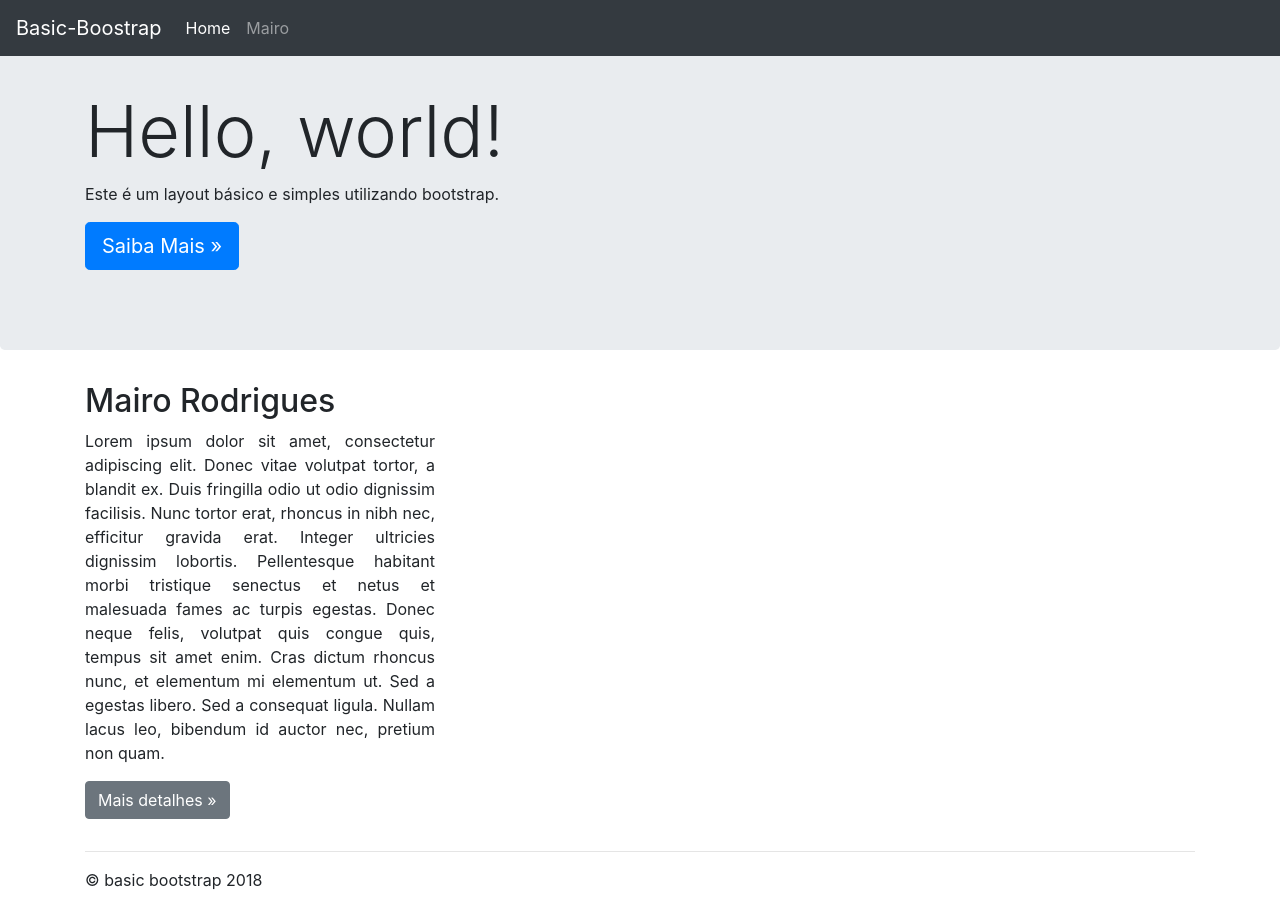
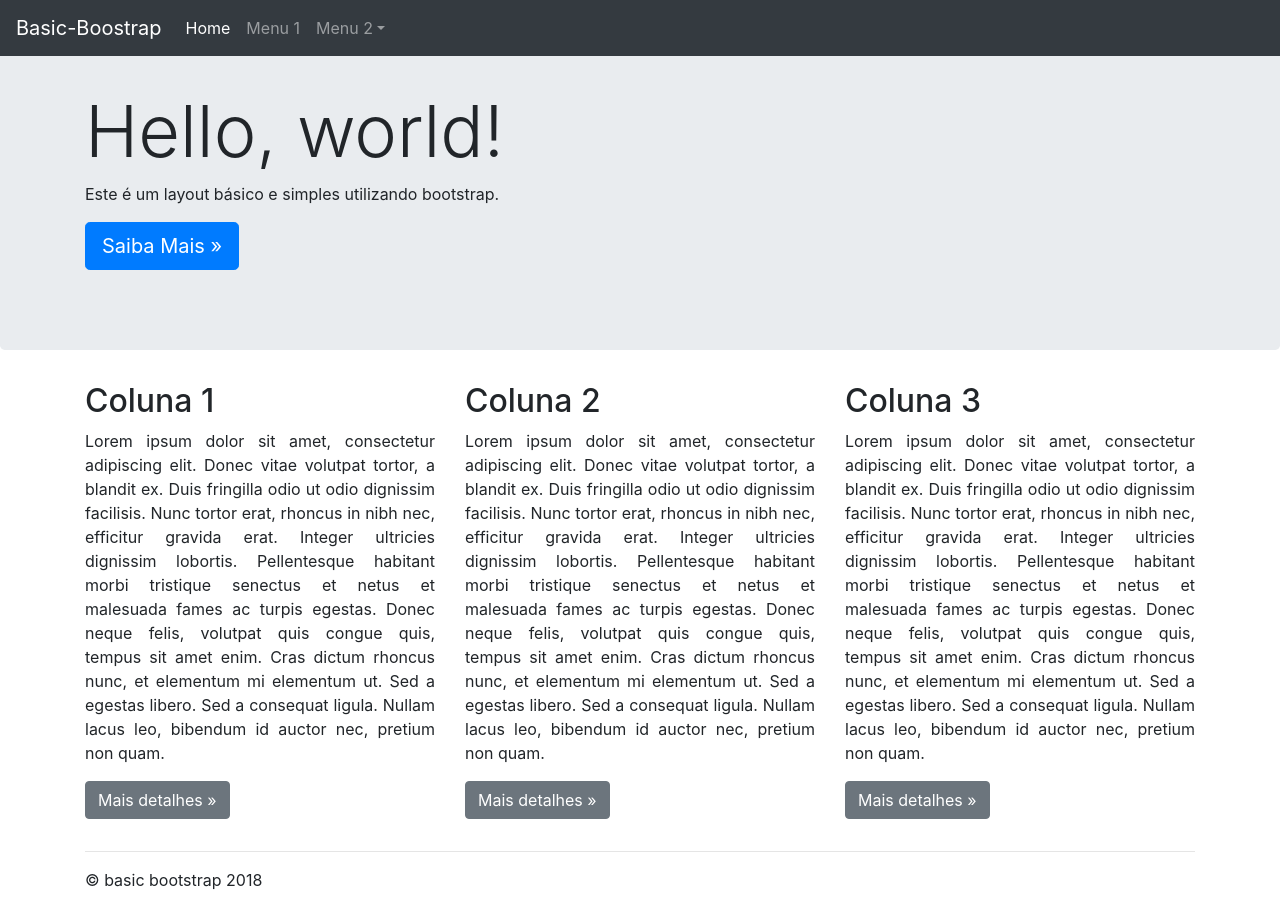
Before and after one commit to mairorodrigues/basic-bootstrap, a plain HTML site: page index.html in a window 1280 px wide. Drawn offline with nearby package versions, Linux system fonts and the light colour scheme.

Commit message:
Commit Final

```diff
--- a/index.html
+++ b/index.html
@@ -19,7 +19,15 @@
 					<a class="nav-link" href="#">Home <span class="sr-only">(current)</span></a>
 				</li>
 				<li class="nav-item">
-					<a class="nav-link" href="#">Mairo</a>
+					<a class="nav-link" href="#">Menu 1</a>
+				</li>
+				<li class="nav-item dropdown">
+					<a class="nav-link dropdown-toggle" href="http://example.com" id="dropdown01" data-toggle="dropdown" aria-haspopup="true" aria-expanded="false">Menu 2</a>
+					<div class="dropdown-menu" aria-labelledby="dropdown01">
+						<a class="dropdown-item" href="#">Sub Menu 1</a>
+						<a class="dropdown-item" href="#">Sub Menu 2</a>
+						<a class="dropdown-item" href="#">Sub Menu 3</a>
+					</div>
 				</li>
 			</ul>
 		</div>
@@ -37,9 +45,19 @@
 		<div class="container">
 			<div class="row">
 				<div class="col-md-4">
-					<h2>Mairo Rodrigues</h2>
+					<h2>Coluna 1</h2>
 					<p class="text-justify">Lorem ipsum dolor sit amet, consectetur adipiscing elit. Donec vitae volutpat tortor, a blandit ex. Duis fringilla odio ut odio dignissim facilisis. Nunc tortor erat, rhoncus in nibh nec, efficitur gravida erat. Integer ultricies dignissim lobortis. Pellentesque habitant morbi tristique senectus et netus et malesuada fames ac turpis egestas. Donec neque felis, volutpat quis congue quis, tempus sit amet enim. Cras dictum rhoncus nunc, et elementum mi elementum ut. Sed a egestas libero. Sed a consequat ligula. Nullam lacus leo, bibendum id auctor nec, pretium non quam.</p>
-					<p><a class="btn btn-secondary" href="#" role="button">Mais detalhes &raquo;</a></p>
+					<p><a class="btn btn-secondary" href="https://getbootstrap.com/docs/4.0/layout/grid" target="_BLANK" role="button">Mais detalhes &raquo;</a></p>
+				</div>
+				<div class="col-md-4">
+					<h2>Coluna 2</h2>
+					<p class="text-justify">Lorem ipsum dolor sit amet, consectetur adipiscing elit. Donec vitae volutpat tortor, a blandit ex. Duis fringilla odio ut odio dignissim facilisis. Nunc tortor erat, rhoncus in nibh nec, efficitur gravida erat. Integer ultricies dignissim lobortis. Pellentesque habitant morbi tristique senectus et netus et malesuada fames ac turpis egestas. Donec neque felis, volutpat quis congue quis, tempus sit amet enim. Cras dictum rhoncus nunc, et elementum mi elementum ut. Sed a egestas libero. Sed a consequat ligula. Nullam lacus leo, bibendum id auctor nec, pretium non quam.</p>
+					<p><a class="btn btn-secondary" href="https://getbootstrap.com/docs/4.0/layout/grid" target="_BLANK" role="button">Mais detalhes &raquo;</a></p>
+				</div>
+				<div class="col-md-4">
+					<h2>Coluna 3</h2>
+					<p class="text-justify">Lorem ipsum dolor sit amet, consectetur adipiscing elit. Donec vitae volutpat tortor, a blandit ex. Duis fringilla odio ut odio dignissim facilisis. Nunc tortor erat, rhoncus in nibh nec, efficitur gravida erat. Integer ultricies dignissim lobortis. Pellentesque habitant morbi tristique senectus et netus et malesuada fames ac turpis egestas. Donec neque felis, volutpat quis congue quis, tempus sit amet enim. Cras dictum rhoncus nunc, et elementum mi elementum ut. Sed a egestas libero. Sed a consequat ligula. Nullam lacus leo, bibendum id auctor nec, pretium non quam.</p>
+					<p><a class="btn btn-secondary" href="https://getbootstrap.com/docs/4.0/layout/grid" target="_BLANK" role="button">Mais detalhes &raquo;</a></p>
 				</div>
 			</div>
 			<hr>
```
